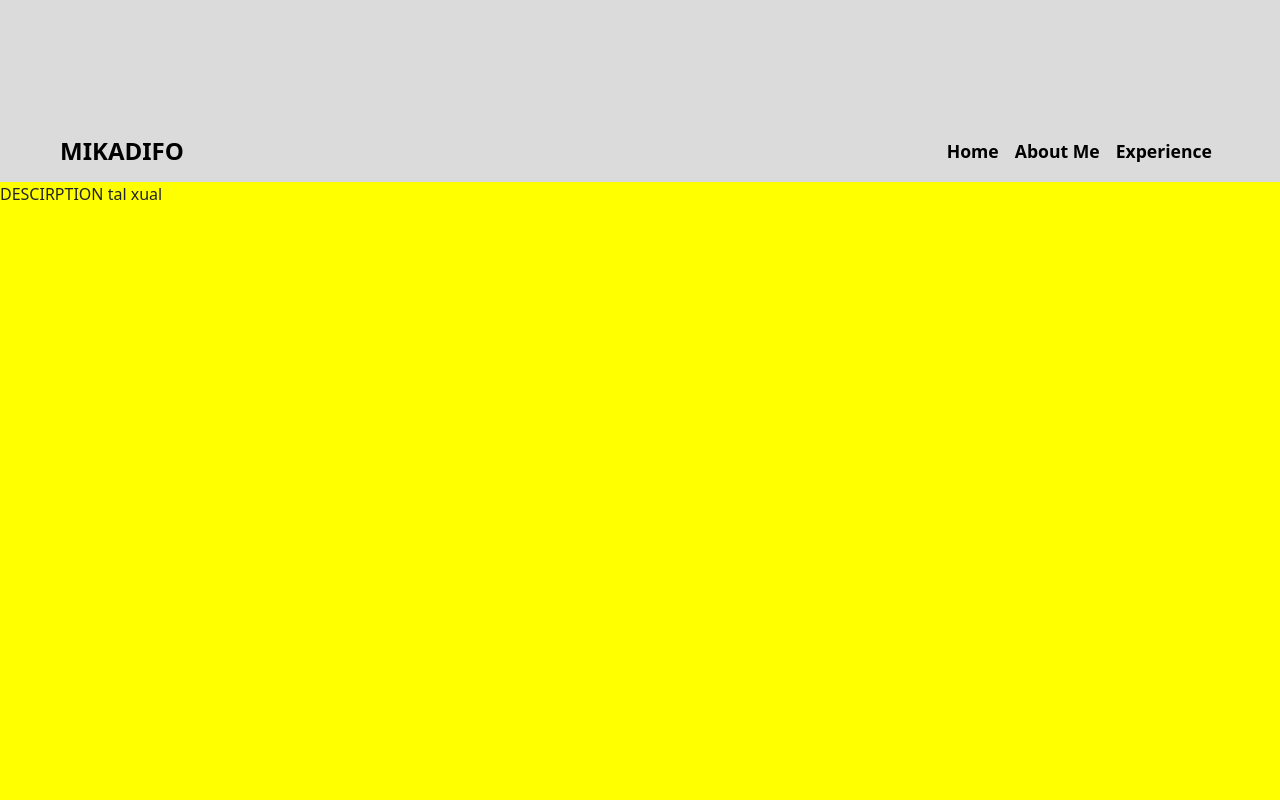
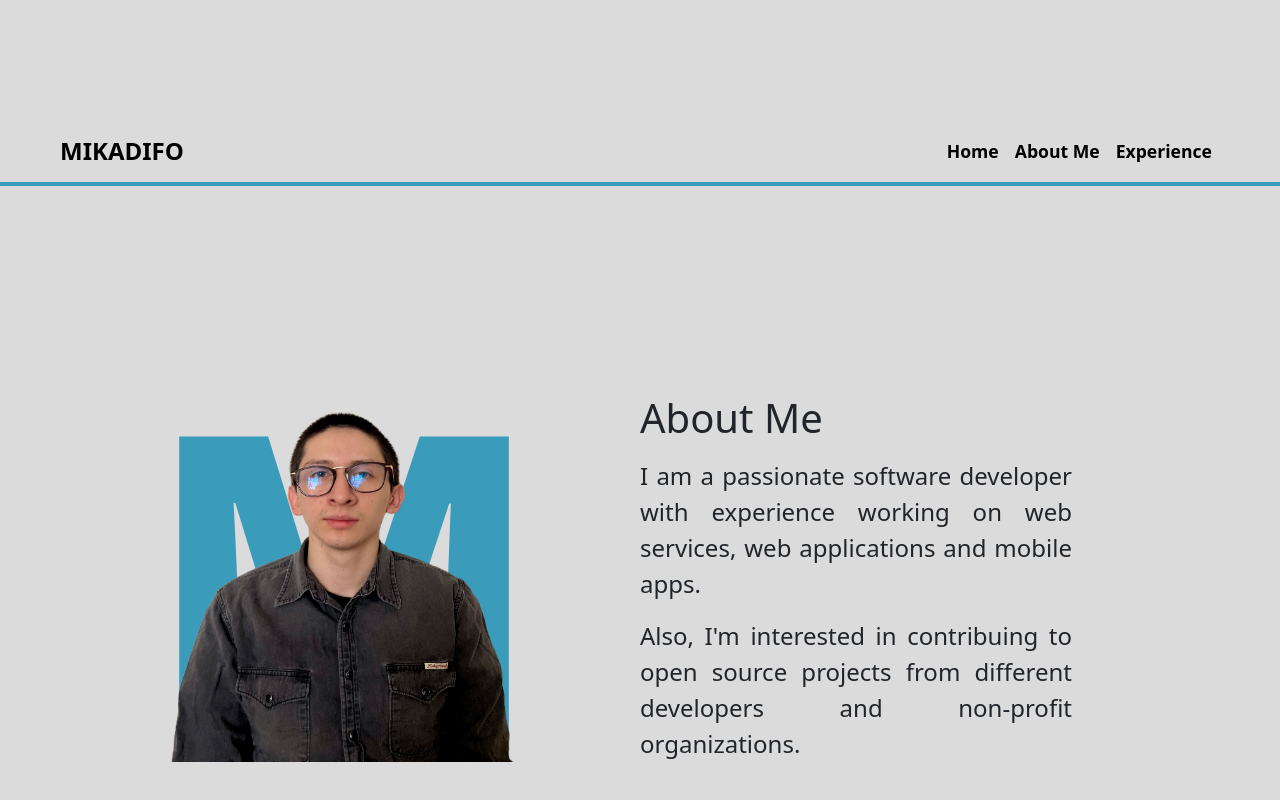
Before and after one commit to Mikadifo/Mikadifo.github.io, a React (Create React App) app: page / in a window 1280 px wide. Shown: the part 680-1480 px from the top of the page. Built offline with nearby package versions, Linux system fonts and the light colour scheme.

Commit message:
[add] navbar stikcy top

```diff
--- a/src/components/navbar/Navbar.css
+++ b/src/components/navbar/Navbar.css
@@ -1,5 +1,6 @@
 .navbar {
   background: var(--color-gray) !important;
+  border-bottom: 0.3rem solid var(--color-cyan);
 }
 
 .navbar-brand {
--- a/src/views/description/Description.css
+++ b/src/views/description/Description.css
@@ -1,5 +1,27 @@
 .description-container {
   width: 100vw;
   height: 100vh;
-  background-color: yellow;
+  background: var(--color-gray);
 }
+
+.img-back-letter {
+  color: var(--color-cyan);
+  font-weight: bolder;
+  font-size: 27rem;
+}
+
+.portrait-img-front {
+  position: absolute;
+  width: 22rem;
+  height: 22rem;
+}
+
+.info-stack {
+  width: 50%;
+  text-align: justify;
+  padding-right: 10rem;
+}
+
+.info-stack p {
+  font-size: 1.5rem;
+}
--- a/src/views/description/Description.js
+++ b/src/views/description/Description.js
@@ -1,13 +1,38 @@
 import Navbar from '../../components/navbar/Navbar';
 import Experience from '../experience/Experience';
 import Skills from '../skills/Skills';
+import portrait from './../../img/face-img.png';
 import './Description.css';
 
 const Description = () => {
     return (
         <div id="description">
             <Navbar />
-            <div className="description-container">DESCIRPTION tal xual</div>
+            <div className="description-container">
+                <div className="hstack p-5 stack-container">
+                    <div className="image-stack d-flex align-items-center justify-content-center">
+                        <p className="img-back-letter">M</p>
+                        <img
+                            src={portrait}
+                            alt="MIKADIFO"
+                            className="portrait-img-front animate__animated animate__zoomIn"
+                        />
+                    </div>
+                    <div className="align-items-center justify-content-center info-stack">
+                        <h1 className="mb-3">About Me</h1>
+                        <p>
+                            I am a passionate software developer with experience
+                            working on web services, web applications and mobile
+                            apps.
+                        </p>
+                        <p>
+                            Also, I'm interested in contribuing to open source
+                            projects from different developers and non-profit
+                            organizations.
+                        </p>
+                    </div>
+                </div>
+            </div>
             <Experience />
             <Skills />
         </div>
```
